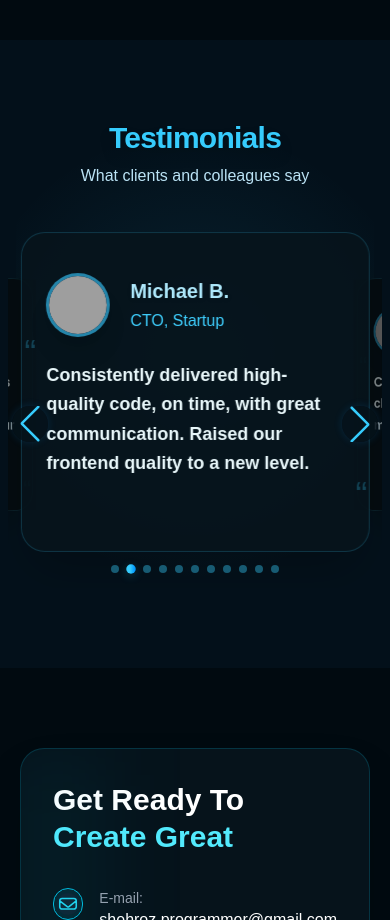
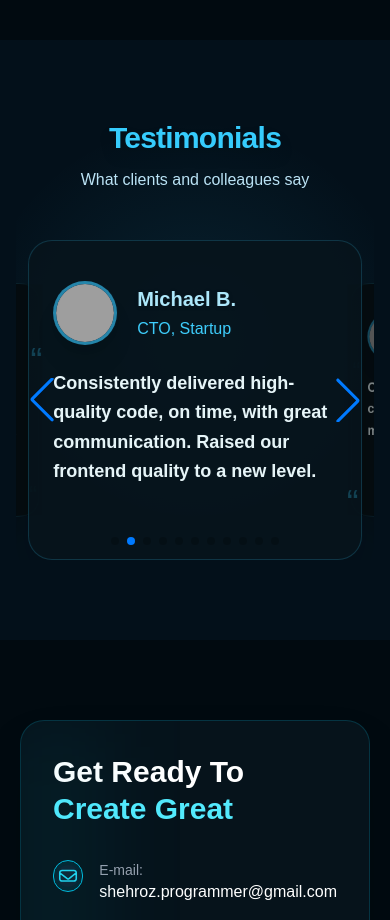
Before and after one commit to Mr-Shehroz/Final-Portfolio, a Next.js app: page / in a window 390 px wide. Shown: the part 8300-9220 px from the top of the page. Built offline with nearby package versions, Linux system fonts and the light colour scheme; grey boxes are pictures that could not be loaded.

Commit message:
fix the build errors

```diff
--- a/src/components/skills.tsx
+++ b/src/components/skills.tsx
@@ -1,6 +1,6 @@
 "use client";
 
-import React, { useRef, useEffect } from "react";
+import { useRef, useEffect } from "react";
 import gsap from "gsap";
 import { ScrollTrigger } from "gsap/ScrollTrigger";
 
@@ -291,7 +291,9 @@ const SkillsTimeline = () => {
             dotPositions.map((pos, i) => (
               <div
                 key={i}
-                ref={el => (additionalDotsRefs.current[i] = el)}
+                ref={el => {
+                  additionalDotsRefs.current[i] = el;
+                }}
                 className="timeline-inter-dot"
                 style={{
                   top: `calc(${pos}% - 9px)`,
--- a/src/components/testimonials.tsx
+++ b/src/components/testimonials.tsx
@@ -1,85 +1,79 @@
-'use client'
+'use client';
 
-import { Swiper, SwiperSlide } from "swiper/react";
-import {
-  EffectCoverflow,
-  Pagination,
-  Navigation,
-  Autoplay,
-} from "swiper/modules";
-import "swiper/css";
-import "swiper/css/pagination";
-import "swiper/css/effect-coverflow";
-import "swiper/css/navigation";
+import { Swiper, SwiperSlide } from 'swiper/react';
+import { EffectCoverflow, Pagination, Navigation, Autoplay } from 'swiper/modules';
+import 'swiper/css';
+import 'swiper/css/effect-coverflow';
+import 'swiper/css/pagination';
+import 'swiper/css/navigation';
 
-// More testimonials added, some avatars omitted to use initials fallback.
 const testimonials = [
   {
     name: "Alice R.",
     role: "Product Manager",
     text: "Working with you was a seamless experience. The web app launch was fast, stable, and exceeded our expectations for both design and performance.",
-    avatar: "https://randomuser.me/api/portraits/women/68.jpg",
+    avatar: "https://randomuser.me/api/portraits/women/68.jpg"
   },
   {
     name: "Michael B.",
     role: "CTO, Startup",
     text: "Consistently delivered high-quality code, on time, with great communication. Raised our frontend quality to a new level.",
-    avatar: "https://randomuser.me/api/portraits/men/44.jpg",
+    avatar: "https://randomuser.me/api/portraits/men/44.jpg"
   },
   {
     name: "Priya S.",
     role: "Design Lead",
     text: "Creative and detail-oriented! Our clients were thrilled with the modern, responsive site.",
-    avatar: "https://randomuser.me/api/portraits/women/47.jpg",
+    avatar: "https://randomuser.me/api/portraits/women/47.jpg"
   },
   {
     name: "Carlos V.",
     role: "Tech Lead",
     text: "Ability to solve complex React and Next.js problems saved our deadlines multiple times. Highly recommended.",
-    avatar: "https://randomuser.me/api/portraits/men/61.jpg",
+    avatar: "https://randomuser.me/api/portraits/men/61.jpg"
   },
   {
     name: "Samantha L.",
     role: "CEO, SaaS Company",
     text: "You delivered innovation ahead of time—our users LOVE the intuitive dashboards and performance!",
-    avatar: "https://randomuser.me/api/portraits/women/52.jpg",
+    avatar: "https://randomuser.me/api/portraits/women/52.jpg"
   },
   {
     name: "Jonas M.",
     role: "Backend Engineer",
     text: "The seamless handoff between backend and frontend was a game changer. I wish more frontend engineers communicated this well.",
-    avatar: "https://randomuser.me/api/portraits/men/11.jpg",
+    avatar: "https://randomuser.me/api/portraits/men/11.jpg"
   },
   {
     name: "Linda T.",
     role: "Marketing Director",
     text: "Met every requirement and provided insightful suggestions that improved our project outcomes.",
-    avatar: "",
+    avatar: ""
   },
   {
     name: "Mateo C.",
     role: "Full Stack Developer",
     text: "Code reviews were thorough, constructive, and always made the codebase better. Great team player.",
-    avatar: "https://randomuser.me/api/portraits/men/62.jpg",
+    avatar: "https://randomuser.me/api/portraits/men/62.jpg"
   },
   {
     name: "Ava P.",
     role: "UI/UX Designer",
     text: "A true collaborator! You turned our Figma mocks into pixel-perfect, accessible experiences.",
-    avatar: "https://randomuser.me/api/portraits/women/30.jpg",
+    avatar: "https://randomuser.me/api/portraits/women/30.jpg"
   },
   {
     name: "Noah S.",
     role: "Startup Founder",
     text: "The MVP launch exceeded expectations. Your rapid development and attention to detail were outstanding.",
-    avatar: "",
+    avatar: ""
   },
   {
     name: "Ravi K.",
     role: "DevOps Engineer",
     text: "Deployment went smoothly and the site’s performance is top-notch. Clearly skilled in DevOps and frontend.",
-    avatar: "https://randomuser.me/api/portraits/men/21.jpg",
-  },
+    avatar: "https://randomuser.me/api/portraits/men/21.jpg"
+  }
 ];
 
 const getInitials = (name: string) =>
@@ -92,13 +86,14 @@ const getInitials = (name: string) =>
 const Testimonials = () => {
   return (
     <section id="testimonials" className="py-20 bg-[#03101A] relative">
-      <div className="max-w-[1520px] mx-auto px-2 sm:px-5">
-        <h2 className="text-3xl sm:text-4xl md:text-5xl font-bold text-center mb-2 sm:mb-3 text-[#36ccfd] tracking-tight drop-shadow-xl">
+      <div className="max-w-[1520px] mx-auto px-4 sm:px-6">
+        <h2 className="text-3xl sm:text-4xl md:text-5xl font-bold text-center mb-3 text-[#36ccfd] tracking-tight drop-shadow-xl">
           Testimonials
         </h2>
-        <p className="text-[#bde3f5] text-center text-base sm:text-lg mb-7 sm:mb-12">
+        <p className="text-[#bde3f5] text-center text-base sm:text-lg mb-12">
           What clients and colleagues say
         </p>
+
         <Swiper
           modules={[EffectCoverflow, Pagination, Navigation, Autoplay]}
           effect="coverflow"
@@ -112,30 +107,12 @@ const Testimonials = () => {
           centeredSlides={true}
           slidesPerView={1.05}
           breakpoints={{
-            350: {
-              slidesPerView: 1.04,
-              spaceBetween: 12,
-            },
-            540: {
-              slidesPerView: 1.12,
-              spaceBetween: 18,
-            },
-            700: {
-              slidesPerView: 1.5,
-              spaceBetween: 24,
-            },
-            900: {
-              slidesPerView: 2,
-              spaceBetween: 36,
-            },
-            1200: {
-              slidesPerView: 2.5,
-              spaceBetween: 50,
-            },
-            1450: {
-              slidesPerView: 3,
-              spaceBetween: 64,
-            },
+            350: { slidesPerView: 1.04, spaceBetween: 12 },
+            540: { slidesPerView: 1.12, spaceBetween: 18 },
+            700: { slidesPerView: 1.5, spaceBetween: 24 },
+            900: { slidesPerView: 2, spaceBetween: 36 },
+            1200: { slidesPerView: 2.5, spaceBetween: 50 },
+            1450: { slidesPerView: 3, spaceBetween: 64 },
           }}
           spaceBetween={16}
           loop={true}
@@ -151,37 +128,24 @@ const Testimonials = () => {
           {testimonials.map((t, i) => (
             <SwiperSlide key={i}>
               <div
-                className="relative bg-[#06131b]/90 border border-[#36ccfd2f] rounded-3xl px-6 py-10 sm:px-12 sm:py-12 md:px-14 md:py-14 lg:px-14 lg:py-12 shadow-2xl
-                  group
-                  transition-all duration-300
-                  hover:scale-[1.045]
-                  hover:shadow-[0_20px_60px_0_#2bb7fc3f,0_0_22px_5px_#36ccfd58]
-                  hover:border-[#36ccfd]
-                "
                 style={{
                   minHeight: 320,
                   maxWidth: 550,
                   width: "97%",
                   margin: "0 auto",
                 }}
+                className="relative bg-[#06131b]/90 border border-[#36ccfd2f] rounded-3xl px-6 py-10 sm:px-12 sm:py-12 md:px-14 md:py-14 lg:px-14 lg:py-12 shadow-2xl group transition-all duration-300 hover:scale-[1.045] hover:shadow-[0_20px_60px_0_#2bb7fc3f,0_0_22px_5px_#36ccfd58] hover:border-[#36ccfd]"
               >
+                {/* Avatar & Info */}
                 <div className="flex items-center mb-6">
-                  <div className="flex-shrink-0 ">
-                    <div
-                      className="w-16 h-16 sm:w-20 sm:h-20 md:w-24 md:h-24 rounded-full bg-[#12334b] border-[3px] border-[#36ccfd88] flex items-center justify-center
-                      overflow-hidden shadow-xl
-                      group-hover:border-[#36ccfd] group-hover:scale-110 group-hover:shadow-[0_0_0_9px_#36ccfd2e]
-                      transition-all duration-300"
-                    >
+                  <div className="flex-shrink-0">
+                    <div className="w-16 h-16 sm:w-20 sm:h-20 md:w-24 md:h-24 rounded-full bg-[#12334b] border-[3px] border-[#36ccfd88] flex items-center justify-center overflow-hidden shadow-xl group-hover:border-[#36ccfd] group-hover:scale-110 group-hover:shadow-[0_0_0_9px_#36ccfd2e] transition-all duration-300">
                       {t.avatar ? (
                         <img
                           src={t.avatar}
                           alt={`${t.name} avatar`}
+                          onError={(e) => (e.currentTarget.style.display = "none")}
                           className="w-full h-full object-cover rounded-full group-hover:scale-110 transition-transform duration-300"
-                          onError={(e) =>
-                            ((e.target as HTMLImageElement).style.display =
-                              "none")
-                          }
                         />
                       ) : (
                         <span className="text-[#36ccfd] font-bold text-3xl md:text-4xl">
@@ -191,121 +155,66 @@ const Testimonials = () => {
                     </div>
                   </div>
                   <div className="ml-5">
-                    <div className="font-semibold text-[#aee9fc] text-xl sm:text-2xl md:text-2xl lg:text-3xl drop-shadow mb-1">{t.name}</div>
-                    <div className="text-[#3ed0ff] text-base sm:text-lg md:text-lg font-medium">{t.role}</div>
+                    <div className="font-semibold text-[#aee9fc] text-xl sm:text-2xl md:text-2xl lg:text-3xl drop-shadow mb-1">
+                      {t.name}
+                    </div>
+                    <div className="text-[#3ed0ff] text-base sm:text-lg md:text-lg font-medium">
+                      {t.role}
+                    </div>
                   </div>
                 </div>
+
+                {/* Quote */}
                 <div className="relative group">
                   <svg
-                    className="absolute left-[-1.3em] top-[-1.4em] w-8 h-8 md:w-9 md:h-9 text-[#36ccfd]/30 opacity-85 scale-110"
                     fill="none"
                     viewBox="0 0 32 32"
                     aria-hidden="true"
+                    className="absolute left-[-1.3em] top-[-1.4em] w-8 h-8 md:w-9 md:h-9 text-[#36ccfd]/30 opacity-85 scale-110"
                   >
                     <text x="0" y="24" fontSize="32" fill="currentColor">
                       “
                     </text>
                   </svg>
                   <div
+                    style={{ minHeight: 88 }}
                     className="text-[#e8f7fa] text-lg sm:text-xl md:text-2xl leading-relaxed mb-1 relative z-10 font-semibold group-hover:text-[#e4f9ff] transition-colors"
-                    style={{ minHeight: 88 }}
                   >
                     {t.text}
                   </div>
                   <svg
-                    className="absolute right-[-1.3em] bottom-[-0.8em] w-8 h-8 md:w-9 md:h-9 text-[#36ccfd]/30 opacity-85 rotate-180 scale-110"
                     fill="none"
                     viewBox="0 0 32 32"
                     aria-hidden="true"
+                    className="absolute right-[-1.3em] bottom-[-0.8em] w-8 h-8 md:w-9 md:h-9 text-[#36ccfd]/30 opacity-85 rotate-180 scale-110"
                   >
                     <text x="0" y="24" fontSize="32" fill="currentColor">
                       ”
                     </text>
                   </svg>
                 </div>
-                {/* Glow effect on hover */}
+
+                {/* Hover Glow */}
                 <div
+                  style={{
+                    background: "radial-gradient(ellipse at 65% 45%, #36ccfd33 0%, transparent 73%)",
+                    filter: "blur(12px)",
+                  }}
                   className="pointer-events-none absolute -inset-2.5 rounded-3xl opacity-0 group-hover:opacity-100 transition-all duration-300"
-                  style={{
-                    background:
-                      "radial-gradient(ellipse at 65% 45%, #36ccfd33 0%, transparent 73%)",
-                    filter: "blur(12px)",
-                    zIndex: 0,
-                  }}
-                ></div>
+                />
               </div>
             </SwiperSlide>
           ))}
         </Swiper>
       </div>
+
       {/* Background Glow */}
       <div
-        className="pointer-events-none absolute left-[4%] top-[7%] w-[92%] h-[86%] z-0"
         style={{
           background: "radial-gradient(circle, #36ccfd19 0%, transparent 70%)",
         }}
+        className="pointer-events-none absolute left-[4%] top-[7%] w-[92%] h-[86%] z-0"
       />
-      <style jsx global>{`
-        .testimonial-swiper {
-          padding-top: 16px;
-          padding-bottom: 36px;
-          min-height: 400px;
-        }
-        @media (max-width: 1100px) {
-          .testimonial-swiper {
-            min-height: 345px;
-          }
-        }
-        @media (max-width: 900px) {
-          .testimonial-swiper {
-            min-height: 280px;
-          }
-        }
-        @media (max-width: 700px) {
-          .testimonial-swiper {
-            min-height: 230px;
-          }
-        }
-        .testimonial-swiper .swiper-pagination-bullet {
-          background: #36ccfd;
-          opacity: .4;
-          transition: opacity .25s, transform .2s;
-        }
-        .testimonial-swiper .swiper-pagination-bullet-active {
-          opacity: 1;
-          background: linear-gradient(90deg,#36ccfd 40%,#0097fc 90%);
-          transform: scale(1.19);
-          box-shadow: 0 2px 8px #38e8fd37;
-        }
-        .testimonial-swiper .swiper-button-next,
-        .testimonial-swiper .swiper-button-prev {
-          color: #36ccfd;
-          background: #06131bd0;
-          border-radius: 9999px;
-          width: 44px;
-          height: 44px;
-          box-shadow: 0 0px 8px 0 #139bfd28;
-          top: 49%;
-        }
-        .testimonial-swiper .swiper-button-next:hover,
-        .testimonial-swiper .swiper-button-prev:hover {
-          background: #36ccfd !important;
-          color: #03101a !important;
-        }
-        @media (max-width: 600px) {
-          .testimonial-swiper .swiper-button-next,
-          .testimonial-swiper .swiper-button-prev {
-            width: 36px;
-            height: 36px;
-            top: 57%;
-          }
-        }
-        @media (max-width: 440px) {
-          .testimonial-swiper {
-            min-height: 170px;
-          }
-        }
-      `}</style>
     </section>
   );
 };
```
